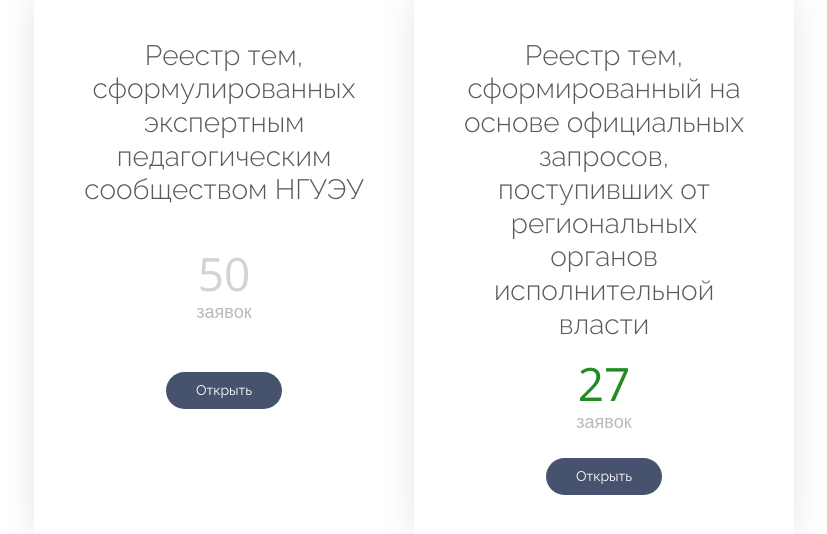
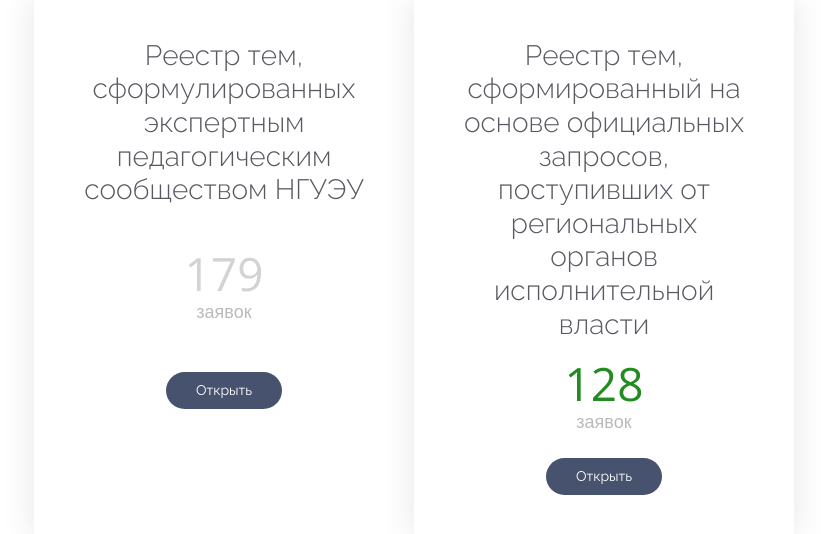
Before and after one commit to InformNSUEM/project_exchange, a Django app: page / in a window 1280 px wide. Shown: the part 3416-3950 px from the top of the page, without its empty margins (226-1053 px from the left). Run offline with Django 4.2, Linux system fonts and the light colour scheme; parts of the project's set-up code (start-up, migrations or seed data) failed here and were passed over; some libraries are stand-ins or nearby versions.

Commit message:
внесены изменения по демонстрации заявок

```diff
--- a/main/templates/main/pages_parts/body.html
+++ b/main/templates/main/pages_parts/body.html
@@ -160,7 +160,7 @@
           <div class="col-lg-4 box" data-aos="fade-left">
             <h3>Реестр тем, сформулированных экспертным  педагогическим сообществом НГУЭУ</h3>
             <br>
-            <h4 style="color: lightgray">50<span>заявок</span></h4>
+            <h4 style="color: lightgray">179<span>заявок</span></h4>
  <br>
 
             <a href="{% url 'nsuem_galary' %}" class="get-started-btn">Открыть</a>
@@ -168,7 +168,7 @@
 
           <div class="col-lg-4 box"  data-aos="fade-right" >
             <h3>Реестр тем, сформированный на основе официальных запросов, поступивших от региональных органов исполнительной власти </h3>
-            <h4 style="color: forestgreen">27<span>заявок</span></h4>
+            <h4 style="color: forestgreen">128<span>заявок</span></h4>
 
             <a href="{% url 'authority_galary' %}" class="get-started-btn">Открыть</a>
           </div>
```
